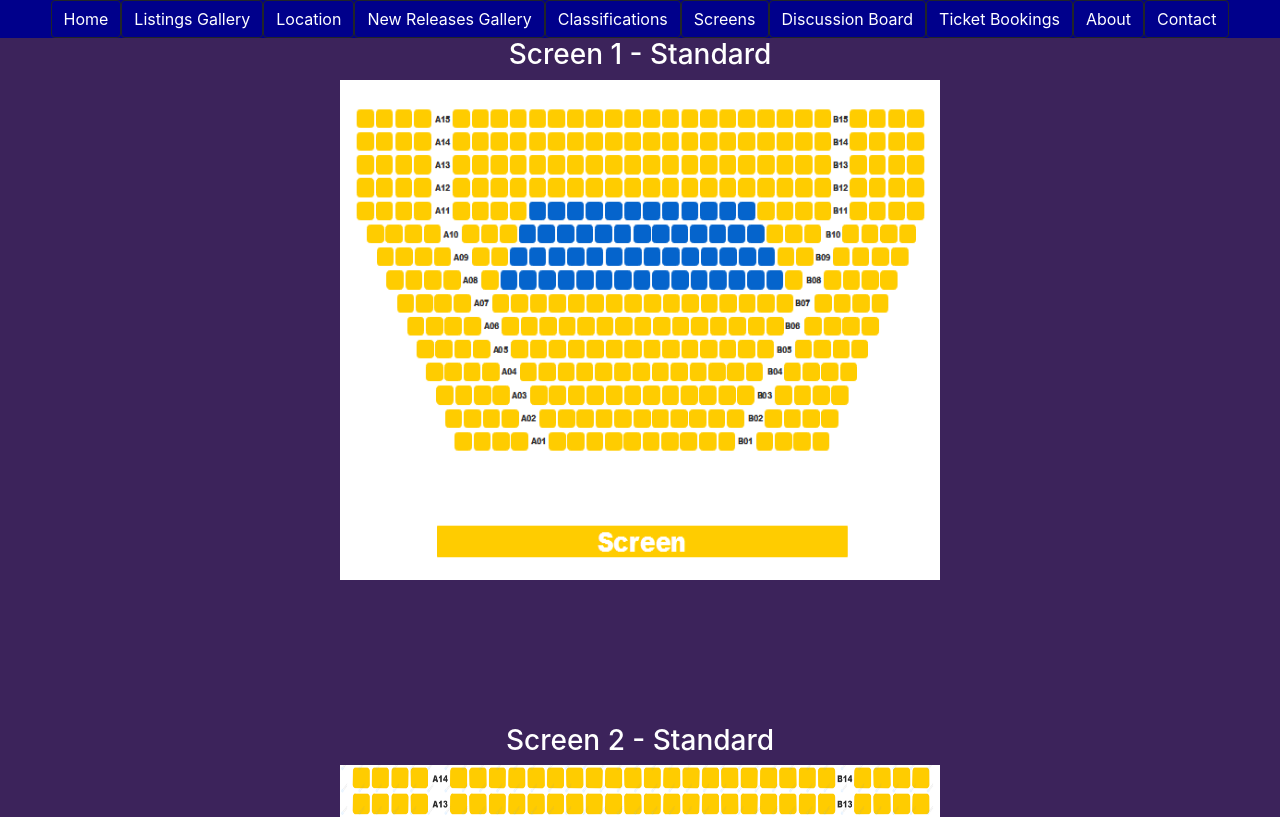
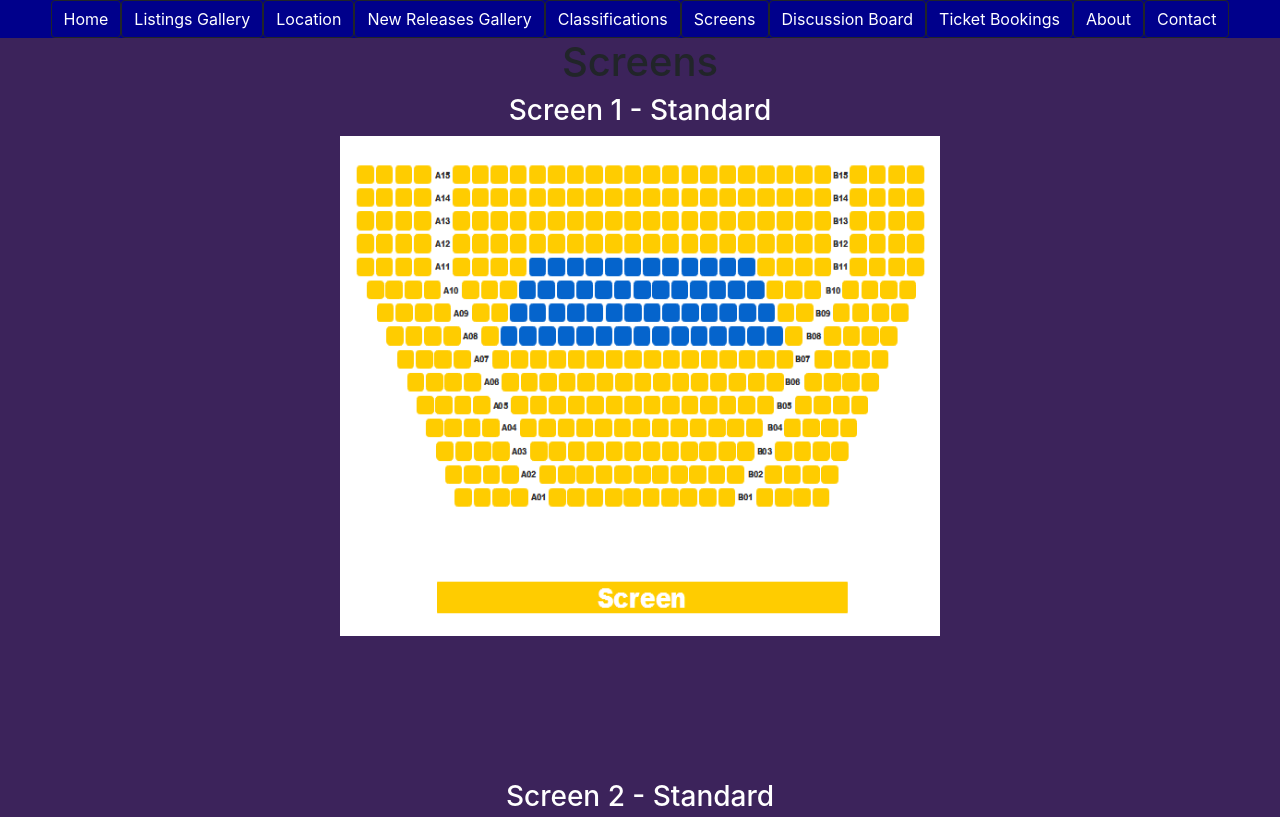
Before and after one commit to Peter-Dagley/Movie-Website, a React (Create React App) app in the folder Frontend/moviewebsite/: page /screens in a window 1280 px wide. Shown: the top 817 px of the page. Built offline with nearby package versions, Linux system fonts and the light colour scheme.

Commit message:
minor css changes

```diff
--- a/Frontend/moviewebsite/src/components/Pages/Screens/Screens.js
+++ b/Frontend/moviewebsite/src/components/Pages/Screens/Screens.js
@@ -8,8 +8,9 @@ import "./ScreensStyles.css"
 
 const Screens = () => {
   return (
-    <div className="page" align="center">
 
+  <div align="center">
+   <h1 className="subtitle">Screens</h1>
    <h3> Screen 1 - Standard</h3>
    <img src={ScreenImg1} alt='Screen-1' width="600" height="500" /><br/>
    <br/>
```
